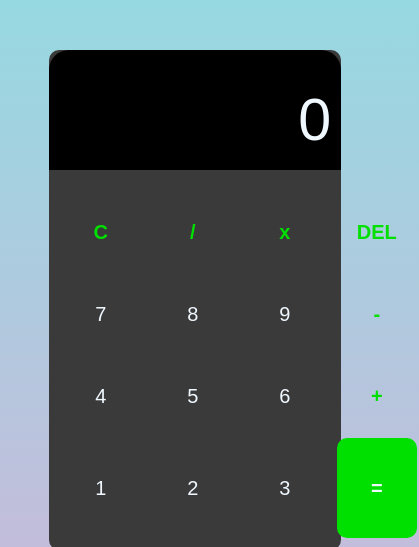
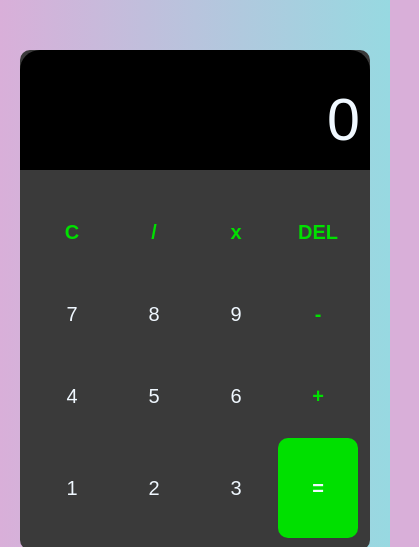
Before and after one commit to fabcode01/calculadora, a plain HTML site: page index.html in a window 390 px wide. Shown: the top 547 px of the page, 419 px wide, since content can reach past the window. Drawn offline with nearby package versions, Linux system fonts and the light colour scheme.

Commit message:
responsiveness issues

```diff
--- a/style.css
+++ b/style.css
@@ -8,9 +8,8 @@
 
 
 body{
-    height: 91.9vh;
     background-color: #D9AFD9;
-    background-image: linear-gradient(0deg, #D9AFD9 0%, #97D9E1 100%);
+    background-image: linear-gradient(to right, #D9AFD9 0%, #97D9E1 100%);
 
 
 }
@@ -21,8 +20,7 @@ main{
     margin: auto;
     margin-top: 50px;
     background-color: rgb(58, 58, 58);
-    max-width: 75%;
-    width: 400px;
+    max-width: 350px;
     height: 500px;
     border-radius: 10px;
 }
@@ -50,7 +48,7 @@ input[type=button]{
     font-weight: bolder;
     font-family: Arial, Helvetica, sans-serif;
     font-size: 20px;
-    margin-left: 10px;
+
     width: 80px;
     height: 80px;
     border: none;
@@ -67,7 +65,6 @@ input[type=button]:active{
 table{
     margin: auto;
     margin-top: 20px;
-    width: 100%;
     font-family: Arial, Helvetica, sans-serif;
 
 
@@ -81,6 +78,7 @@ input#num{
 
 input#calc{
     height: 100px;
+    width: 80px;
     color: aliceblue;
     background-color: rgb(0, 224, 0);
     border-radius: 10px;
```
